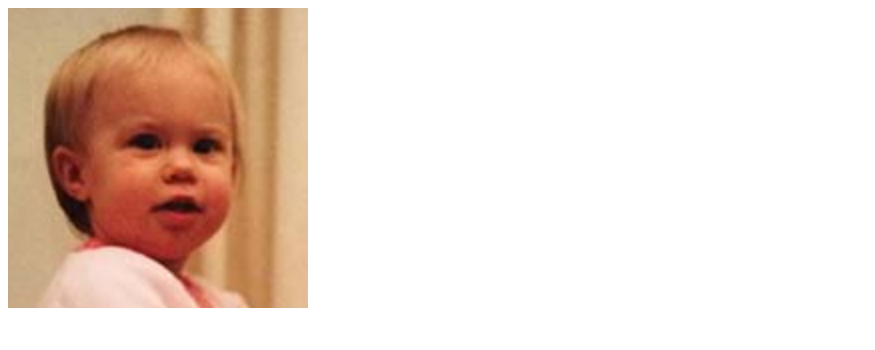
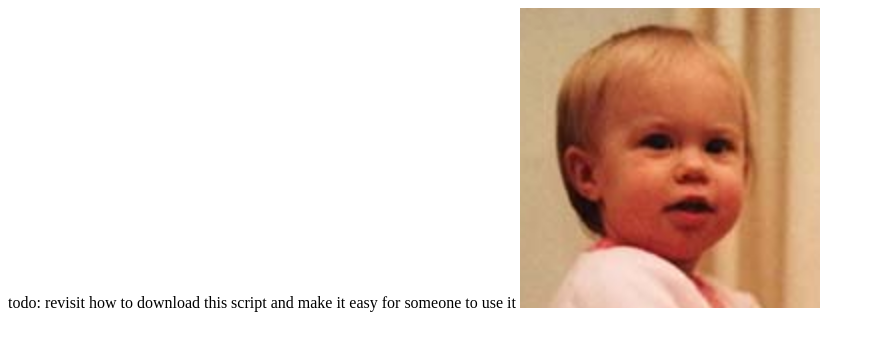
Before and after one commit to vipyne/100-days, a plain HTML site: page 9/index.html in a window 1280 px wide. Shown: the whole page, without its empty margins (0-875 px from the left). Drawn offline with Linux system fonts and the light colour scheme.

Commit message:
leaving notes for myself

```diff
--- a/9/index.html
+++ b/9/index.html
@@ -4,6 +4,7 @@
     <title>tic-tac-toe in termnial</title>
   </head>
   <body id='all'>
+    todo: revisit how to download this script and make it easy for someone to use it
 
     <a href='../8/img/baby-geek-sm.png' class='tic-tac-toe-file' download='./img/terminal_tic_tac_toe.rb'><img src='../8/img/baby-geek-sm.png'></a>
 
```
